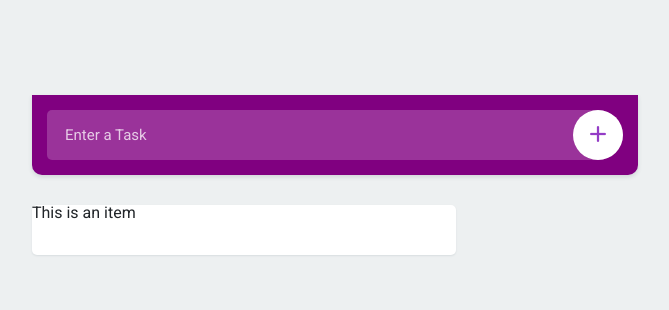
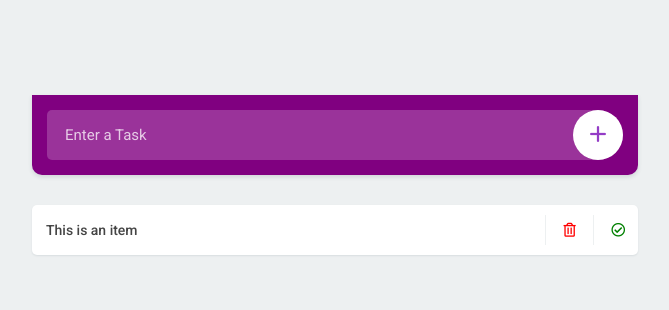
Before and after one commit to Anuradha2018/JSprojects, a plain HTML site: page TodoApp/index.html in a window 1280 px wide. Shown: the whole page, without its empty margins (175-844 px from the left). Drawn offline with nearby package versions, Linux system fonts and the light colour scheme.

Commit message:
css added,
Javascript for buttons and rest of HTML added

```diff
--- a/TodoApp/css/style.css
+++ b/TodoApp/css/style.css
@@ -99,26 +99,38 @@ ul.todo {
 
 }
 ul.todo li {
-  width: 70%;
+  width: 100%;
   float:center;
-  height:50px;
+  min-height:50px;
+  font-size:14px;
+  font-weight: 500;
+  color:#444;
+  line-height:22px;
+
   background-color: #fff;
   border-radius:5px;
   position:relative;
   box-shadow:0px 1px 2px rgba(44,62,80,0.10);
   margin: 0 0 10px 0;
-  padding: 0 100px 0 0;
+  padding: 14px 100px 14px 14px;
 }
 ul.todo li:last-of-type {
   margin:0;
 }
 ul.todo li .buttons {
-  width:100px;
-  height: 50px;
+  /*width:100px;
+  height: 50px;*/
   position: absolute;
   top: 0;
   right: 0;
+  display:inline;
 }
+ul.todo li .buttons .inner {
+  width:45px;
+  height: 50px;
+  display: inline-block;
+}
+
 ul.todo li .buttons button {
   width: 50px;
   height: 50px;
@@ -128,6 +140,7 @@ ul.todo li .buttons button {
   border: 0px;
   box-shadow: none;
   outline: none;
+  cursor:pointer;
 
   -webkit-appearance: none;
   -moz-appearance: none;
@@ -146,3 +159,19 @@ ul.todo li .buttons button:last-of-type:before {
   left: 0;
 
 }
+ul.todo#completed li .buttons button.complete i {
+  background: #25b99a;
+  border: 0px;
+}
+
+ul.todo:not(#completed) li .buttons button.complete:hover i {
+  background: rgba(37, 185, 154, 0.75);
+}
+
+/*ul.todo li .buttons button i .far fa-trash-alt{
+  -webkit-transition:fill 0.2s ease;
+  -moz-transition:fill 0.2s ease;
+  -ms-transition:fill 0.2s ease;
+  -o-transition:fill 0.2s ease;
+  transition:fill 0.2s ease;
+}*/
--- a/TodoApp/index.html
+++ b/TodoApp/index.html
@@ -7,6 +7,7 @@
     <title>TODO LIST APP With JavaScript</title>
     <link href="https://fonts.googleapis.com/css?family=Roboto:400,500,700" rel="stylesheet">
     <link rel="stylesheet" href="https://stackpath.bootstrapcdn.com/bootstrap/4.1.3/css/bootstrap.min.css" integrity="sha384-MCw98/SFnGE8fJT3GXwEOngsV7Zt27NXFoaoApmYm81iuXoPkFOJwJ8ERdknLPMO" crossorigin="anonymous">
+    <link rel="stylesheet" href="https://use.fontawesome.com/releases/v5.4.1/css/all.css" integrity="sha384-5sAR7xN1Nv6T6+dT2mhtzEpVJvfS3NScPQTrOxhwjIuvcA67KV2R5Jz6kr4abQsz" crossorigin="anonymous">
 
     <link rel="stylesheet" type="text/css" href ="css/reset.css">
     <link rel="stylesheet" type="text/css" href ="css/style.css">
@@ -20,11 +21,11 @@
     </div>
     <div class="container">
 			<!-- Uncompleted tasks -->
-			<ul class="todo" id="todo">
+			<ul class="todo" id="complete">
                     <li>This is an item
                         <div class="buttons">
-                            <button class></button>
-                            <button></button>
+                            <div class="inner"><button class="remove"><i style="color:red" class="far fa-trash-alt"></i></button></div>
+                            <div class="inner"><button class="complete"><i style="color:green" class="far fa-check-circle"></i></button></div>
                         </div>
                     </li>
             </ul>
--- a/TodoApp/js/main.js
+++ b/TodoApp/js/main.js
@@ -3,6 +3,10 @@
 document.getElementById('add').addEventListener('click', function() {
     var value = document.getElementById('item').value;
     if(value) {
-
+        addItemTodo(value);
     }
 });
+
+function addItemTodo(item) {
+    console.log(item);
+}
```
